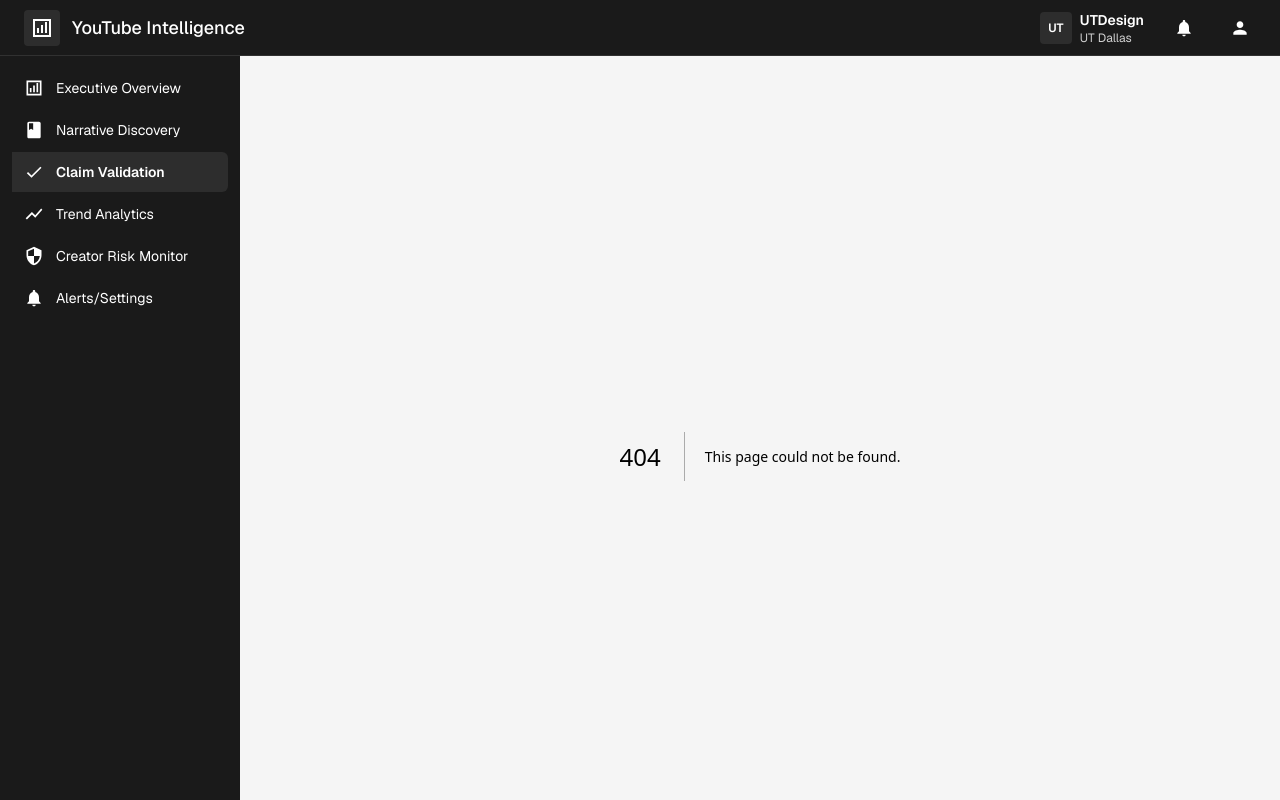
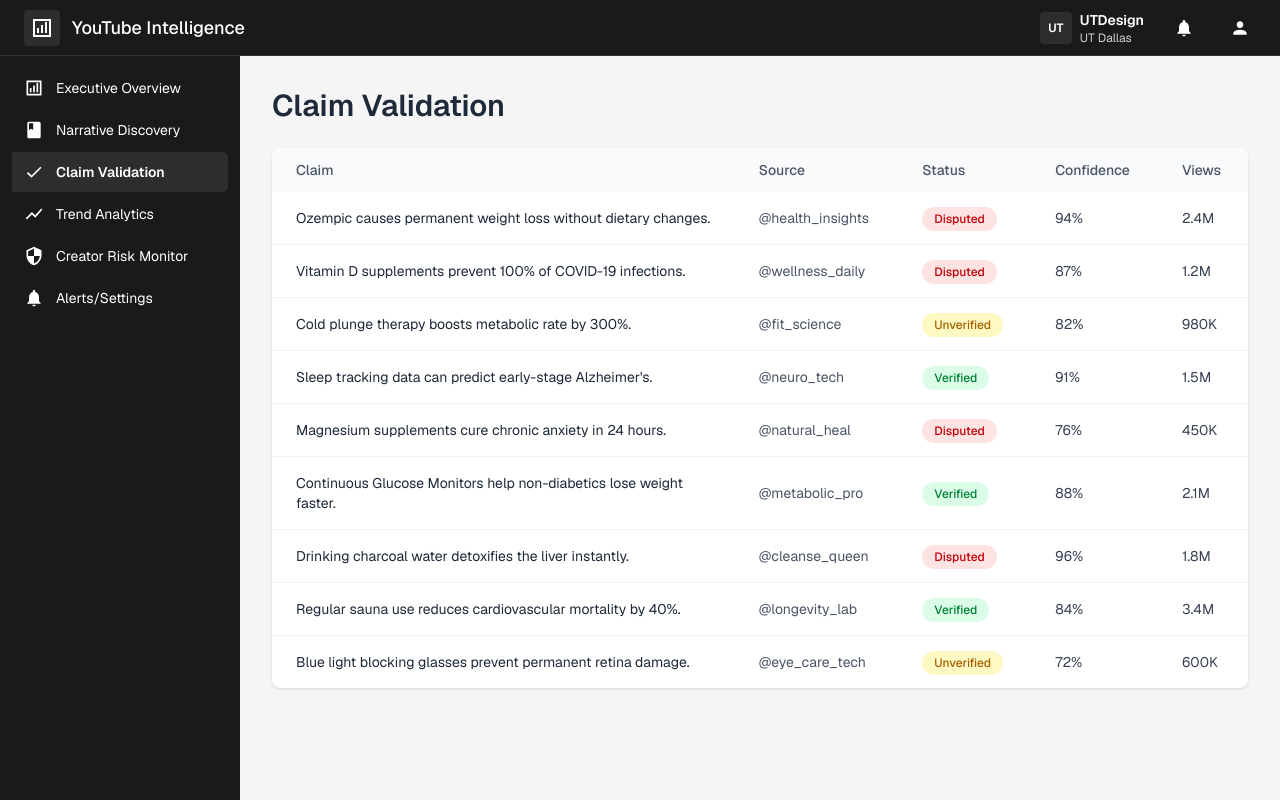
Before and after one commit to CS4485-Team-10/frontend, a Next.js app: page /claim-validation in a window 1280 px wide. Before the commit this address had no page. Built offline with nearby package versions, Linux system fonts and the light colour scheme.

Commit message:
add Claim Validation page

```diff
--- /dev/null
+++ b/app/claim-validation/page.tsx
@@ -0,0 +1,85 @@
+"use client";
+
+import { useEffect, useState } from "react";
+
+type Claim = {
+  claim_id: string;
+  text: string;
+  source: string;
+  status: "Verified" | "Disputed" | "Unverified";
+  confidence: string;
+  views: string;
+};
+
+export default function ClaimValidationPage() {
+  const [claims, setClaims] = useState<Claim[]>([]);
+
+  useEffect(() => {
+    fetch("/mock/mockdata.json")
+      .then((res) => res.json())
+      .then((data) => {
+        setClaims(data.claim_validation);
+      })
+      .catch((err) => console.error("Error loading mock data:", err));
+  }, []);
+
+  const statusColor = (status: string) => {
+    if (status === "Verified") return "bg-green-100 text-green-700";
+    if (status === "Disputed") return "bg-red-100 text-red-700";
+    return "bg-yellow-100 text-yellow-700";
+  };
+
+  return (
+    <div className="p-8">
+      <h1 className="text-3xl font-semibold text-gray-800 mb-6">
+        Claim Validation
+      </h1>
+
+      <div className="overflow-hidden rounded-lg bg-white shadow">
+        <table className="min-w-full text-sm">
+          <thead className="bg-gray-50 text-left text-gray-600">
+            <tr>
+              <th className="px-6 py-3 font-medium">Claim</th>
+              <th className="px-6 py-3 font-medium">Source</th>
+              <th className="px-6 py-3 font-medium">Status</th>
+              <th className="px-6 py-3 font-medium">Confidence</th>
+              <th className="px-6 py-3 font-medium">Views</th>
+            </tr>
+          </thead>
+
+          <tbody className="divide-y divide-gray-100">
+            {claims.map((claim) => (
+              <tr key={claim.claim_id} className="hover:bg-gray-50">
+                <td className="px-6 py-4 max-w-md text-gray-800">
+                  {claim.text}
+                </td>
+
+                <td className="px-6 py-4 text-gray-600">
+                  {claim.source}
+                </td>
+
+                <td className="px-6 py-4">
+                  <span
+                    className={`px-3 py-1 rounded-full text-xs font-medium ${statusColor(
+                      claim.status
+                    )}`}
+                  >
+                    {claim.status}
+                  </span>
+                </td>
+
+                <td className="px-6 py-4 text-gray-700">
+                  {claim.confidence}
+                </td>
+
+                <td className="px-6 py-4 text-gray-700">
+                  {claim.views}
+                </td>
+              </tr>
+            ))}
+          </tbody>
+        </table>
+      </div>
+    </div>
+  );
+}
```
